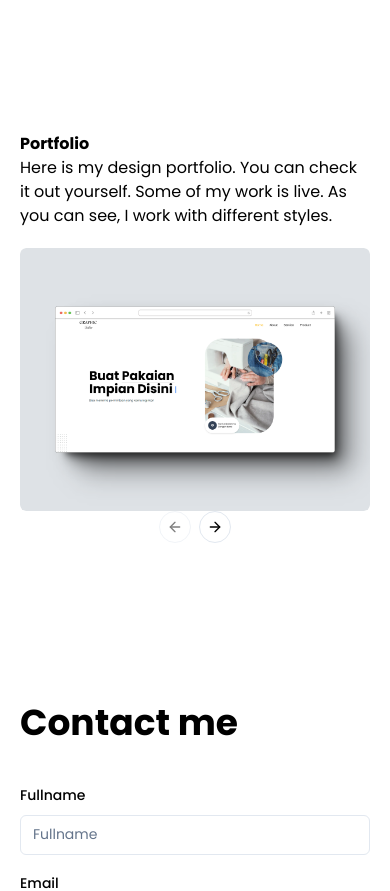
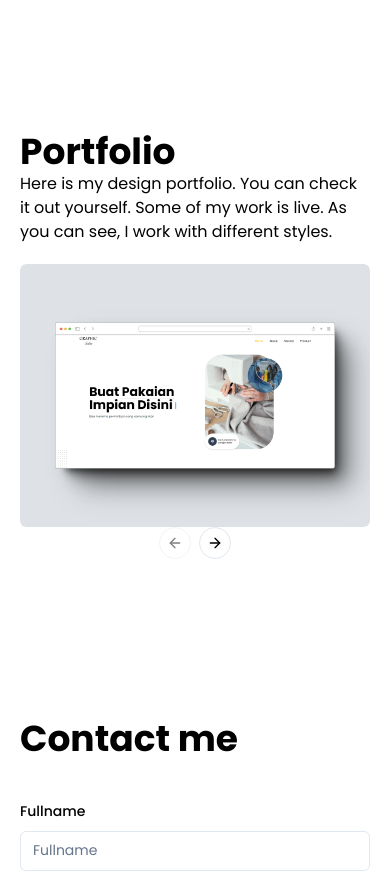
Before and after one commit to fardz2/fardz2-personal-website, a Next.js app: page / in a window 390 px wide. Shown: the part 1780-2671 px from the top of the page. Built offline with nearby package versions, Linux system fonts and the light colour scheme.

Commit message:
mengganti portfolio

```diff
--- a/components/Portfolio.tsx
+++ b/components/Portfolio.tsx
@@ -17,7 +17,7 @@ export default function Portfolio() {
           <div className="flex justify-center md:mt-0 mt-20  flex-col lg:flex-row-reverse gap-5 items-center  ">
             <div className="flex flex-col gap-4justify-center basis-[50%]">
               <Fade initial={-10} animate={0} delay={0.7}>
-                <h2 className="md:text-5xl text--4xl font-bold ">Portfolio</h2>
+                <h2 className="md:text-5xl text-4xl font-bold ">Portfolio</h2>
               </Fade>
               <Fade initial={-10} animate={0} delay={0.8}>
                 <p>
```
